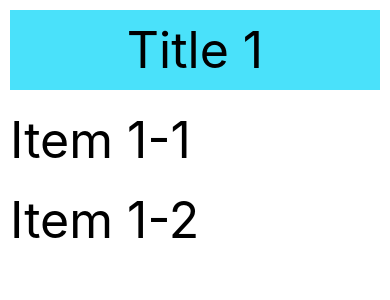
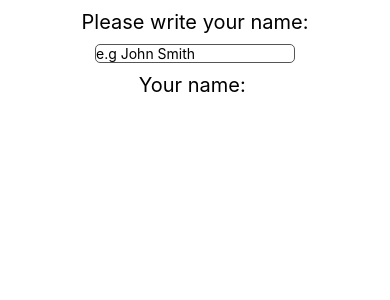
Before and after one commit to michellelally/first-react-app, a React Native app: screen / in a window 390 px wide. Shown: the top 300 px of the page. Built offline with nearby package versions, Linux system fonts and the light colour scheme.

Commit message:
getting user input and displaying on screen

```diff
--- a/App.js
+++ b/App.js
@@ -5,92 +5,32 @@ import {
   StyleSheet,
   View,
   Text,
-  ScrollView,
-  RefreshControl,
-  FlatList,
-  SectionList
+  TextInput
 } from 'react-native';
 
 
 const App = () => {
+const [name, SetName] = useState('');
 
-  const [Sections, setSections] = useState([
-    {
-      title: 'Title 1',
-      data: ['Item 1-1', 'Item 1-2'],
-    }
-  ]);
-  const [Refreshing, setRefreshing] = useState(false);
-
-  const onRefresh = () => {
-    setRefreshing(true);
-    const adding_index = Sections.length + 1;
-    setSections([...Sections,
-    {
-      title: 'Title ' + adding_index,
-      data:
-        [
-          'Item ' + adding_index + '-1',
-          'Item ' + adding_index + '-2',
-        ],
-    }
-    ]);
-    setRefreshing(false);
-  }
 
   return (
-    <SectionList
-      keyExtractor={(item, index) => index.toString()}
-      sections={Sections}
-      renderItem={({ item }) => (
-        <Text style={styles.text}>{item}</Text>
-      )}
-      renderSectionHeader={({ section }) => (
-        <View style={styles.item}>
-          <Text style={styles.text}>{section.title}</Text>
-        </View>
-      )}
-      refreshControl={
-        <RefreshControl
-          refreshing={Refreshing}
-          onRefresh={onRefresh}
-        />
-      }
-    />
+
+    <View style={styles.body}>
+      <Text style={styles.text}>
+        Please write your name:
+      </Text>
+      <TextInput
+        //multiline
+        style={styles.input}
+        placeholder='e.g John Smith'
+        onChangeText={(value) => SetName(value)}
+      />
+        <Text style={styles.text}>
+        Your name: {name}
+      </Text>
 
 
-    // <FlatList
-    //   keyExtractor={(item, index) => index.toString()}
-    //   data={Items}
-    //   renderItem={({ item }) => (
-    //     <View style={styles.item}>
-    //       <Text styles={styles.text}>{item.name}</Text>
-    //     </View>
-    //   )}
-
-    //   refreshControl={
-    //     <RefreshControl
-    //       refreshing={Refreshing}
-    //       onRefresh={onRefresh}
-    //     />
-    //   }
-
-    // />
-
-    // <ScrollView
-    // style={styles.body}
-
-    // }>
-    //   {
-    //     Items.map((item) => {
-    //       return (
-    //         <View style={styles.item} key={item.key}>
-    //           <Text styles={styles.text}>{item.item}</Text>
-    //         </View>
-    //       )
-    //     })
-    //   }
-    // </ScrollView>
+    </View>
 
   );
 };
@@ -98,22 +38,20 @@ const App = () => {
 const styles = StyleSheet.create({
   body: {
     flex: 1,
-    flexDirection: 'column',
-    backgroundColor: '#000000'
-
-  },
-  item: {
-
-    margin: 10,
-    backgroundColor: '#4ae1fa',
-    justifyContent: 'center',
-    alignItems: 'center'
+    backgroundColor: '#ffffff',
+    alignItems: 'center',
   },
   text: {
     color: '#000000',
-    fontSize: 50,
+    fontSize: 20,
     margin: 10,
-  }
+  },
+  input: {
+    borderWidth: 1,
+    width: 200,
+    borderColor: '#555',
+    borderRadius: 5,
+  },
 });
 
 export default App;
```
